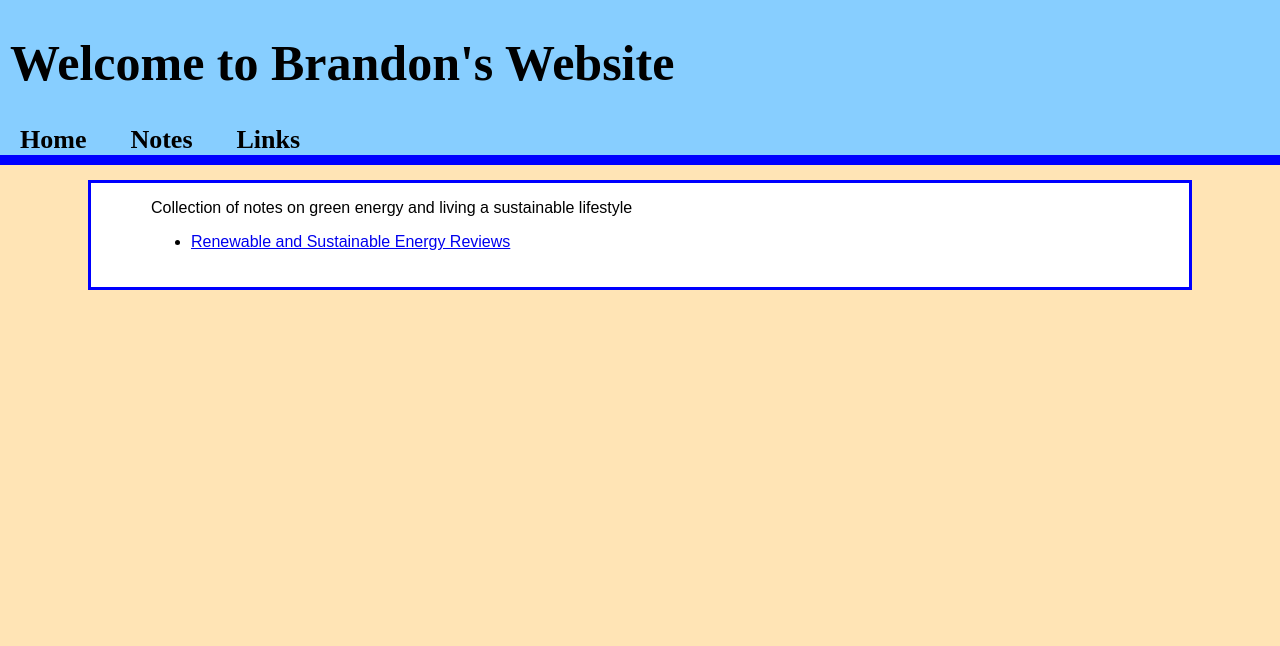
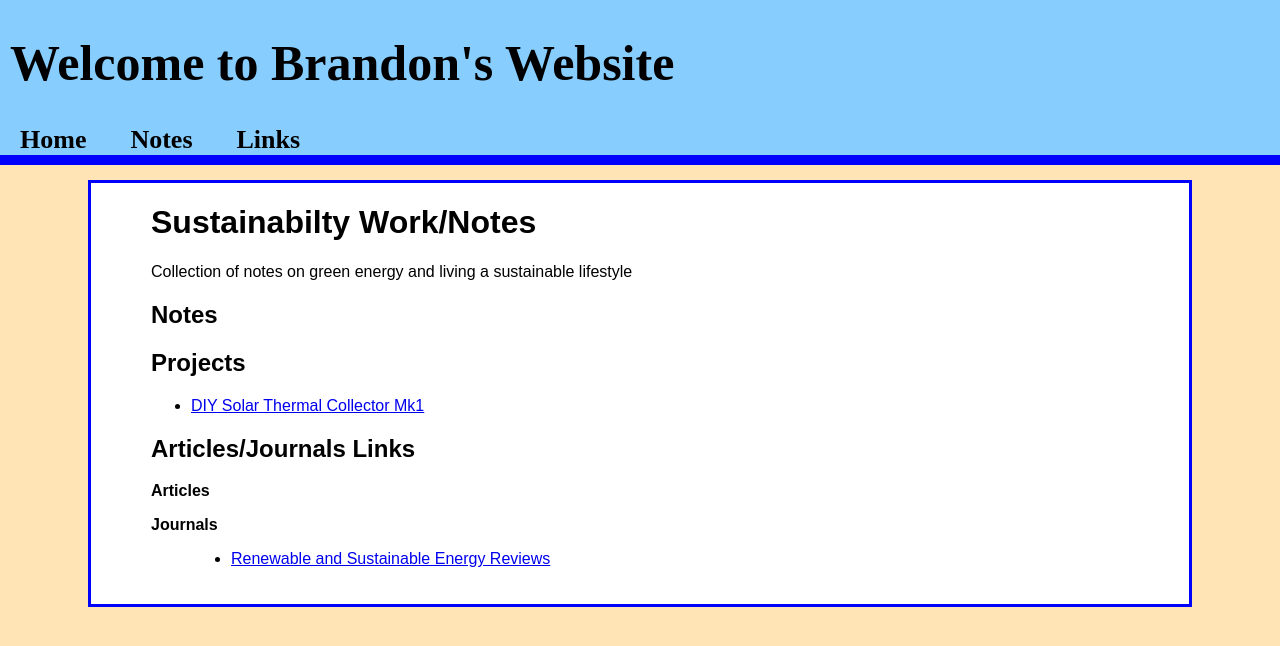
Before and after one commit to jbm950/jbm950.github.io, a Jekyll site: the page built from notes/sustainability/sustainability_main.html, in a window 1280 px wide. Shown: the top 646 px of the page. Built offline with Jekyll 4.4.1, drawn with Linux system fonts in a browser that asks for light colours; Markdown is read by kramdown in place of the engine named in the settings.

Commit message:
organized sustainability notes and added a page for the solar collector project

```diff
--- a/notes/sustainability/sustainability_main.html
+++ b/notes/sustainability/sustainability_main.html
@@ -13,9 +13,21 @@ title: Sustainability
   <style type="text/css">code{white-space: pre;}</style>
 </head>
 <body>
+<h1 id="sustainabilty-worknotes">Sustainabilty Work/Notes</h1>
 <p>Collection of notes on green energy and living a sustainable lifestyle</p>
+<h2 id="notes">Notes</h2>
+<h2 id="projects">Projects</h2>
 <ul>
-<li><a href="http://www.sciencedirect.com/science/journal/13640321/1/3">Renewable and Sustainable Energy Reviews</a></li>
+<li><a href="./projects/solar_thermal_mk1.html">DIY Solar Thermal Collector Mk1</a></li>
 </ul>
+<h2 id="articlesjournals-links">Articles/Journals Links</h2>
+<p><strong>Articles</strong></p>
+<p><strong>Journals</strong></p>
+<blockquote>
+<ul>
+<li><a href="http://www.sciencedirect.com/science/journal/13640321/1/3"
+target="_blank">Renewable and Sustainable Energy Reviews</a></li>
+</ul>
+</blockquote>
 </body>
 </html>
```
Also changed, not shown: notes/sustainability/projects/solar_thermal_mk1.html (added, +22 -0 lines), source/notes/sustainability/projects/solar_thermal_mk1.md (added, +9 -0 lines), source/notes/sustainability/sustainability_main.md (+15 -2 lines).
